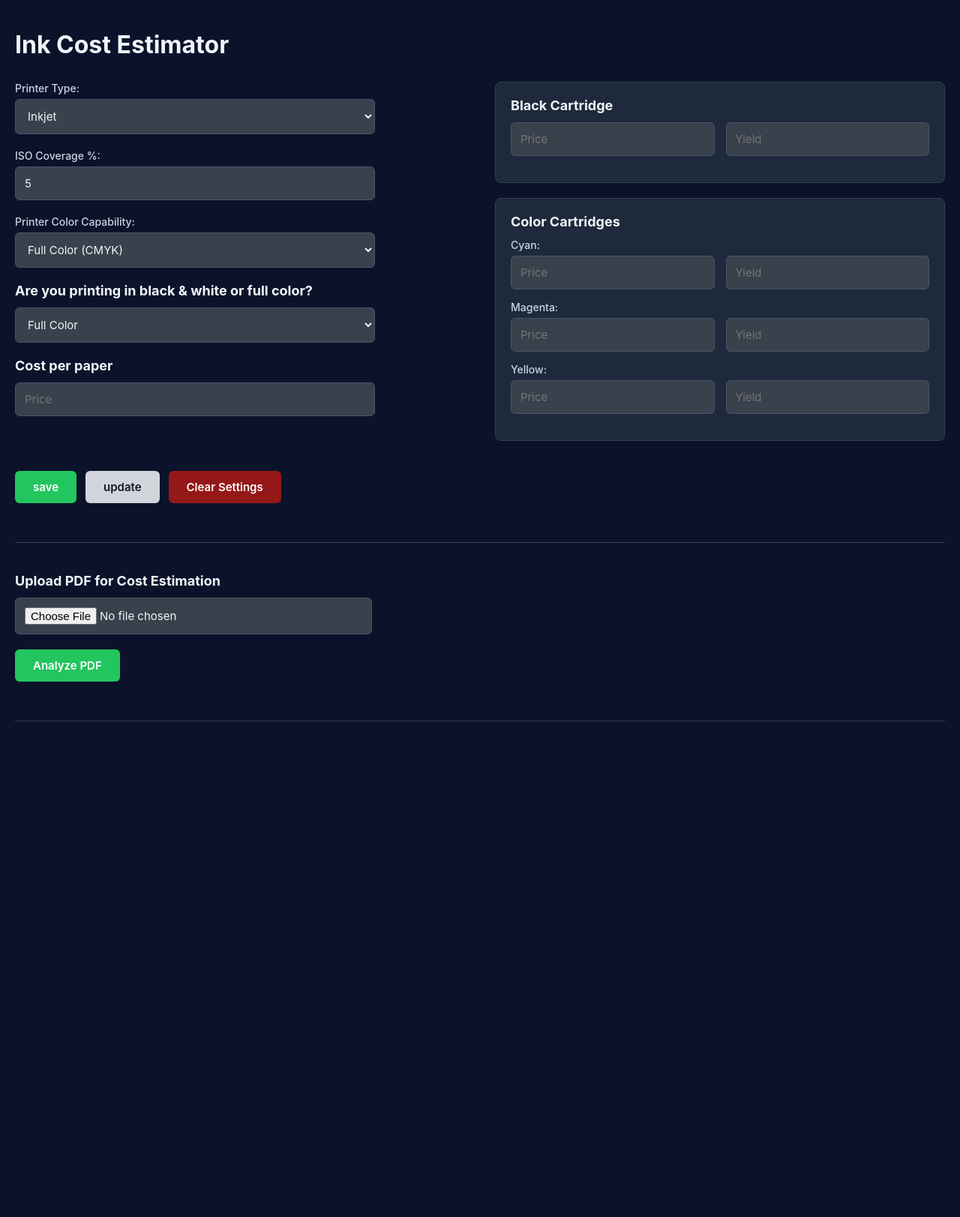
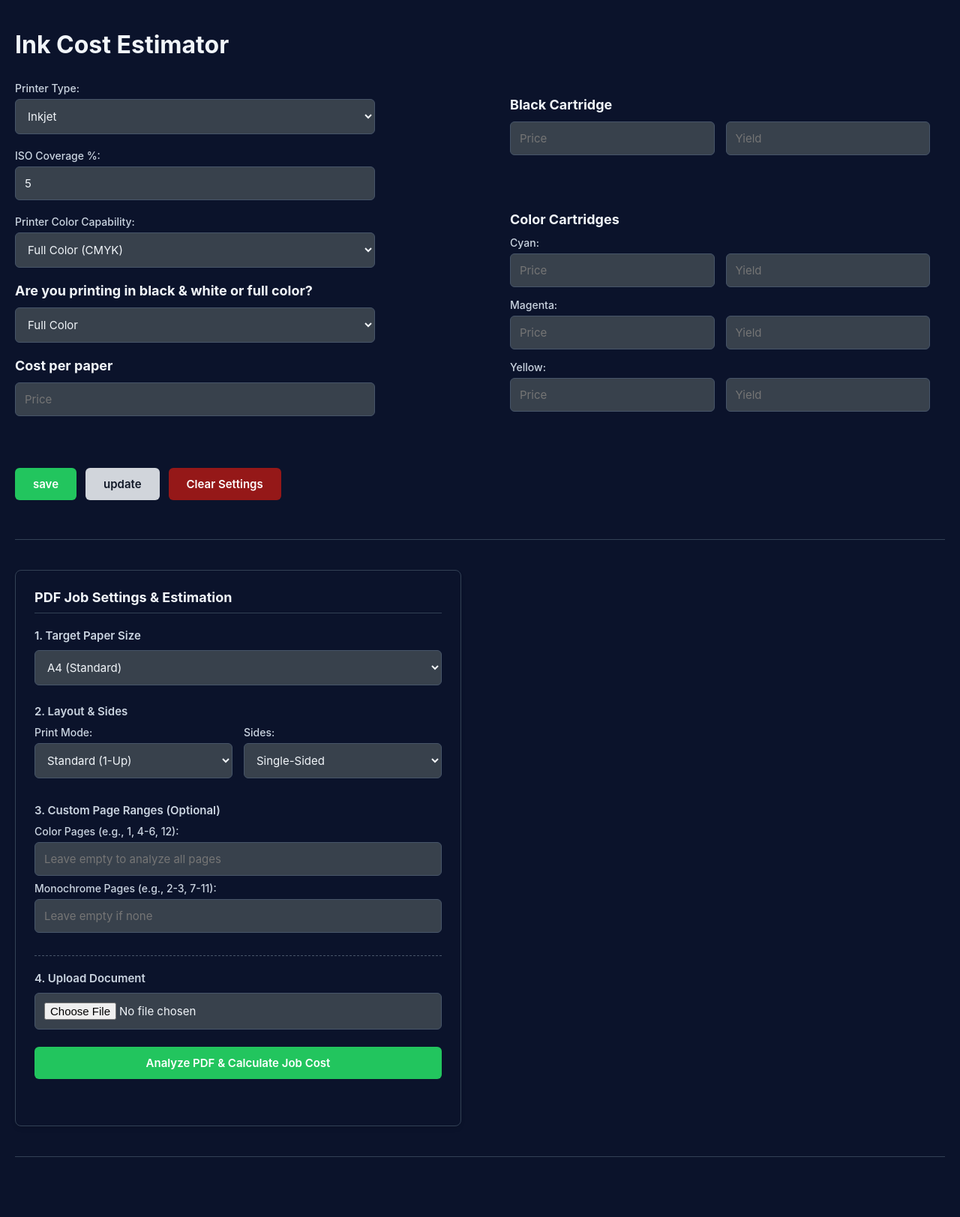
Before and after one commit to inuwara1230/PDF_Ink_Cost_Estimator, a Spring Boot app: page / in a window 1280 px wide. Shown: the whole page at 75% size. Before the commit the page ends 962 px from the top, so only its background shows below. Run offline with Spring Boot 4, Linux system fonts and the light colour scheme.

Commit message:
first dev2 branch commit | interface for pdf job settings is introduced | back end funtionality is yet to be implemented

```diff
--- a/pom.xml
+++ b/pom.xml
@@ -74,6 +74,11 @@
 		    <artifactId>google-api-client</artifactId>
 		    <version>2.2.0</version>
 		</dependency>
+		<dependency>
+			<groupId>com.h2database</groupId>
+    		<artifactId>h2</artifactId>
+    		<scope>runtime</scope>
+		</dependency>
 	</dependencies>
 
 	<build>
--- a/src/main/resources/static/index.css
+++ b/src/main/resources/static/index.css
@@ -51,6 +51,7 @@ label {
 /* Base Input Styling */
 input[type="number"],
 input[type="file"],
+input[type="text"],
 select {
     width: 80%;
     padding: 12px;
@@ -137,11 +138,11 @@ button[type="submit"] {
 }
 
 #monochrome, #full_color {
-    background-color: #1e293b;
+
     padding: 20px;
     border-radius: 8px;
     margin-bottom: 20px;
-    border: 1px solid #334155;
+
 }
 
 #colorType {
@@ -176,3 +177,46 @@ button[type="submit"] {
     border-radius: 5px;*/
     min-height: 100px;
 }
+
+
+/* --- NEW PDF JOB SETTINGS STYLES --- */
+.job-settings-form {
+
+    padding: 25px;
+    border-radius: 8px;
+    border: 1px solid #334155;
+    box-shadow: 0 4px 6px -1px rgba(0, 0, 0, 0.1);
+}
+
+.job-settings-form h3 {
+    margin-bottom: 20px;
+    color: #f1f5f9;
+    border-bottom: 1px solid #334155;
+    padding-bottom: 10px;
+}
+
+.job-step {
+    margin-bottom: 25px;
+}
+
+.job-step h4 {
+    margin-bottom: 10px;
+    font-size: 15px;
+    color: #cbd5e1;
+    font-weight: 600;
+}
+
+/* Force inputs inside the job form to use full width of their container */
+.job-step input[type="text"],
+.job-step select,
+.job-step input[type="file"] {
+    width: 100%;
+    margin-bottom: 8px;
+}
+
+/* Separator for the final upload button */
+.upload-step {
+    margin-top: 30px;
+    padding-top: 20px;
+    border-top: 1px dashed #475569;
+}
--- a/src/main/resources/static/index.html
+++ b/src/main/resources/static/index.html
@@ -100,10 +100,60 @@
 
                 <div class="upload-container">
                     <div class="upload-section">
-                        <form id="uploadForm">
-                            <h3>Upload PDF for Cost Estimation</h3>
-                            <input type="file" id="pdfFileInput" accept="application/pdf" required>
-                            <button type="submit">Analyze PDF</button>
+                        <form id="uploadForm" class="job-settings-form">
+                            <h3>PDF Job Settings & Estimation</h3>
+
+                            <!-- STEP 1: Paper Stock Selection -->
+                            <div class="job-step">
+                                <h4>1. Target Paper Size</h4>
+                                <select id="targetPaperSize" name="targetPaperSize">
+                                    <option value="A4">A4 (Standard)</option>
+                                    <option value="A3">A3 (Scaled Up - Double Area)</option>
+                                    <option value="A5">A5 (Scaled Down - Half Area)</option>
+                                    <option value="Legal">Legal</option>
+                                </select>
+                            </div>
+
+                            <!-- STEP 2: Imposition & Layout Rules -->
+                            <div class="job-step">
+                                <h4>2. Layout & Sides</h4>
+                                <!-- Leveraging your existing side-by-side flexbox class -->
+                                <div class="input-row">
+                                    <div style="flex: 1;">
+                                        <label for="printMode">Print Mode:</label>
+                                        <select id="printMode" name="printMode">
+                                            <option value="standard">Standard (1-Up)</option>
+                                            <option value="booklet">Booklet (Folded A5)</option>
+                                            <option value="2up">2-Up (2 slides per sheet)</option>
+                                            <option value="4up">4-Up (4 slides per sheet)</option>
+                                        </select>
+                                    </div>
+                                    <div style="flex: 1;">
+                                        <label for="duplexMode">Sides:</label>
+                                        <select id="duplexMode" name="duplexMode">
+                                            <option value="simplex">Single-Sided</option>
+                                            <option value="duplex">Double-Sided</option>
+                                        </select>
+                                    </div>
+                                </div>
+                            </div>
+
+                            <!-- STEP 3: Page Selection & Color Mapping -->
+                            <div class="job-step">
+                                <h4>3. Custom Page Ranges (Optional)</h4>
+                                <label for="colorPages">Color Pages (e.g., 1, 4-6, 12):</label>
+                                <input type="text" id="colorPages" placeholder="Leave empty to analyze all pages" name="colorPages">
+
+                                <label for="monoPages">Monochrome Pages (e.g., 2-3, 7-11):</label>
+                                <input type="text" id="monoPages" placeholder="Leave empty if none" name="monoPages">
+                            </div>
+
+                            <!-- STEP 4: Upload & Calculate -->
+                            <div class="job-step upload-step">
+                                <h4>4. Upload Document</h4>
+                                <input type="file" id="pdfFileInput" accept="application/pdf" required>
+                                <button type="submit" style="width: 100%; margin-top: 15px;">Analyze PDF & Calculate Job Cost</button>
+                            </div>
                         </form>
                     </div>
 
@@ -111,11 +161,7 @@
                         <!-- Status messages will appear here -->
                     </div>
                 </div>
-
-
                 <hr>
-
-
             </div>
 
             <div id="result"></div>
```
Also changed, not shown: src/main/java/com/inuwara/pdf_ink_cost_estimator/AuthController.java (deleted, +0 -29 lines), 5 other files.
